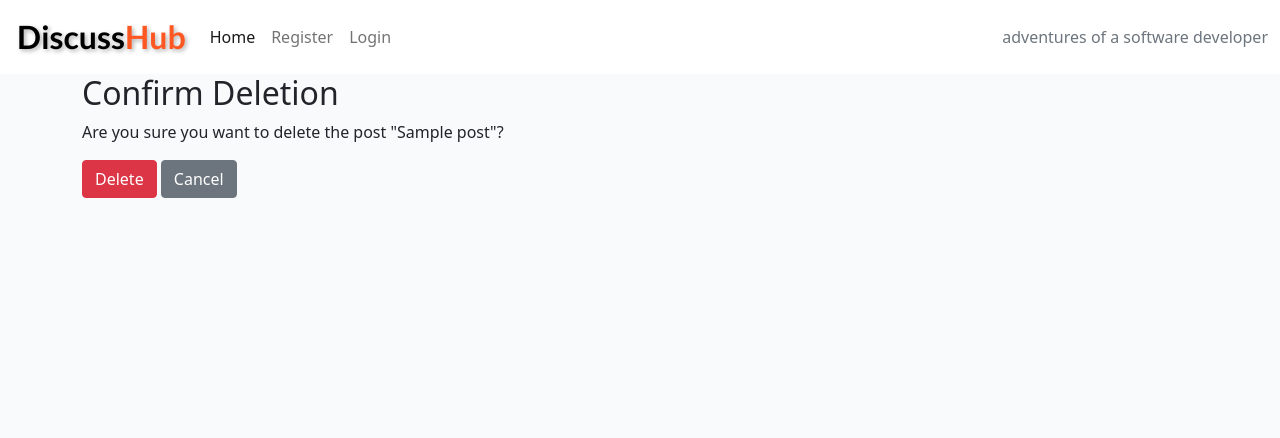
After one commit to AdrianMuntean97/DiscussHub, a Django app: a page that uses templates/post_confirm_delete.html in a window 1280 px wide. The commit adds this page. Shown: the top 438 px of the page. Run offline with Django 3.2, Linux system fonts and the light colour scheme; tables that the repository leaves empty hold one stand-in row (values such as "Sample post").

Commit message:
Add delete post functionality for user to delete the post they created

```diff
--- a/hub/urls.py
+++ b/hub/urls.py
@@ -1,11 +1,11 @@
 from . import views
 from django.urls import path
-from .views import CreatePost
-
+from .views import DeletePost
 
 urlpatterns = [
     path("", views.PostList.as_view(), name="home"),
-    path('create_post/', CreatePost.as_view(), name='create_post'),
+    path('create_post/', views.CreatePost.as_view(), name='create_post'),
     path('<slug:slug>/', views.PostDetail.as_view(), name='post_detail'),
     path('like/<slug:slug>', views.PostLike.as_view(), name='post_like'),
+    path("delete_post/<slug:slug>/", DeletePost.as_view(), name="delete_post"),
 ]
--- a/hub/views.py
+++ b/hub/views.py
@@ -6,6 +6,8 @@ from .forms import CommentForm, PostForm
 from django.contrib import messages
 from django.contrib.auth.decorators import login_required
 from django.utils.decorators import method_decorator
+from django.views.generic import DeleteView
+from django.urls import reverse_lazy
 
 
 class PostList(generic.ListView):
@@ -13,6 +15,11 @@ class PostList(generic.ListView):
     queryset = Post.objects.filter(status=1).order_by("-created_on")
     template_name = "index.html"
     paginate_by = 6
+
+    def get_queryset(self):
+        queryset = super().get_queryset()
+        return queryset.filter(slug__isnull=False)
+
 
 
 class PostDetail(View):
@@ -98,3 +105,9 @@ class CreatePost(View):
             messages.success(request, "Your post has been created successfully!")
             return HttpResponseRedirect(reverse('post_detail', args=[post.slug]))
         return render(request, 'create_post.html', {'form': form})
+
+
+class DeletePost(DeleteView):
+    model = Post
+    template_name = 'post_confirm_delete.html'
+    success_url = reverse_lazy('home')
--- a/templates/index.html
+++ b/templates/index.html
@@ -35,6 +35,10 @@
                             <hr />
                             <p class="card-text text-muted h6">{{ post.created_on}} <i class="far fa-heart"></i>
                                 {{ post.number_of_likes }}</p>
+                                {% if user == post.author and post.slug %}
+                                <!-- Display the delete button/link -->
+                                <a href="{% url 'delete_post' post.slug %}" class="btn btn-danger btn-sm">Delete Post</a>
+                                {% endif %}
                         </div>
                     </div>
                 </div>
--- /dev/null
+++ b/templates/post_confirm_delete.html
@@ -0,0 +1,13 @@
+{% extends "base.html" %}
+
+{% block content %}
+<div class="container">
+    <h2>Confirm Deletion</h2>
+    <p>Are you sure you want to delete the post "{{ object.title }}"?</p>
+    <form method="post">
+        {% csrf_token %}
+        <input type="submit" class="btn btn-danger" value="Delete">
+        <a href="{% url 'post_detail' object.slug %}" class="btn btn-secondary">Cancel</a>
+    </form>
+</div>
+{% endblock %}
```
Also changed, not shown: templates/comment_confirm_delete.html (added, +11 -0 lines).
